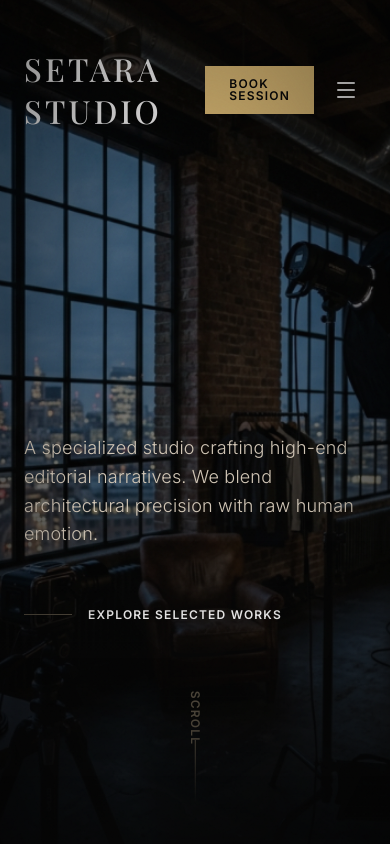
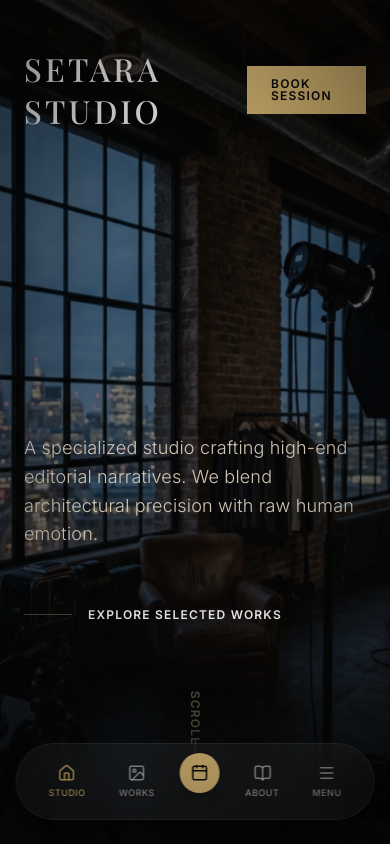
Before and after one commit to FUSIONIFY-ID/setara-studio, a React (Vite) app: page / in a window 390 px wide. Shown: the top 844 px of the page. Built offline with nearby package versions, Linux system fonts and the light colour scheme.

Commit message:
feat: implement premium mobile floating bottom nav dock and clean up header toggle

```diff
--- a/src/App.tsx
+++ b/src/App.tsx
@@ -9,6 +9,9 @@ import {
   X,
   Menu,
   Calendar,
+  Home,
+  Image,
+  BookOpen,
 } from "lucide-react";
 import gsap from "gsap";
 import { ScrollTrigger } from "gsap/ScrollTrigger";
@@ -831,13 +834,7 @@ function App() {
               BOOK SESSION
             </a>
 
-            {/* Mobile Menu Toggle */}
-            <button
-              className="lg:hidden text-on-surface p-2"
-              onClick={() => setMobileMenuOpen(!mobileMenuOpen)}
-            >
-              <Menu size={24} />
-            </button>
+            {/* Mobile Menu Toggle - Removed in favor of Bottom Dock */}
           </div>
         </div>
 
@@ -2245,6 +2242,69 @@ function App() {
           </div>
         </div>
       </footer>
+
+      {/* Floating Bottom Nav Dock (Mobile Only) */}
+      <div className="lg:hidden fixed bottom-6 left-1/2 -translate-x-1/2 z-50 w-[92%] max-w-[380px] transition-all duration-300">
+        <div className="glass-blur px-6 py-3 rounded-full flex items-center justify-between shadow-[0_15px_40px_rgba(0,0,0,0.7)] border border-white/10 bg-[#080808]/75 backdrop-blur-2xl">
+          {/* Studio Link */}
+          <a
+            href="#home"
+            onClick={(e) => handleAnchorClick(e, "#home")}
+            className={`flex flex-col items-center gap-1 p-2 transition-colors ${
+              activeSection === "home" ? "text-accent" : "text-text/60 hover:text-text"
+            }`}
+          >
+            <Home size={18} />
+            <span className="text-[9px] tracking-wider uppercase font-medium">Studio</span>
+          </a>
+
+          {/* Portfolio Link */}
+          <a
+            href="#portfolio"
+            onClick={(e) => handleAnchorClick(e, "#portfolio")}
+            className={`flex flex-col items-center gap-1 p-2 transition-colors ${
+              activeSection === "portfolio" ? "text-accent" : "text-text/60 hover:text-text"
+            }`}
+          >
+            <Image size={18} />
+            <span className="text-[9px] tracking-wider uppercase font-medium">Works</span>
+          </a>
+
+          {/* Book Session FAB-style (Golden Button) */}
+          <a
+            href="#booking"
+            onClick={(e) => handleAnchorClick(e, "#booking")}
+            className="flex items-center justify-center bg-accent text-[#080808] w-10 h-10 rounded-full shadow-lg hover:scale-105 transition-transform duration-300 -translate-y-2 border border-accent/20"
+            aria-label="Book Session"
+          >
+            <Calendar size={18} />
+          </a>
+
+          {/* Contact/Narrative Link */}
+          <a
+            href="#about"
+            onClick={(e) => handleAnchorClick(e, "#about")}
+            className={`flex flex-col items-center gap-1 p-2 transition-colors ${
+              activeSection === "about" ? "text-accent" : "text-text/60 hover:text-text"
+            }`}
+          >
+            <BookOpen size={18} />
+            <span className="text-[9px] tracking-wider uppercase font-medium">About</span>
+          </a>
+
+          {/* Menu Toggle */}
+          <button
+            onClick={() => setMobileMenuOpen(!mobileMenuOpen)}
+            className={`flex flex-col items-center gap-1 p-2 transition-colors ${
+              mobileMenuOpen ? "text-accent" : "text-text/60 hover:text-text"
+            }`}
+            aria-label="Toggle Menu"
+          >
+            {mobileMenuOpen ? <X size={18} /> : <Menu size={18} />}
+            <span className="text-[9px] tracking-wider uppercase font-medium">Menu</span>
+          </button>
+        </div>
+      </div>
     </div>
   );
 }
```
